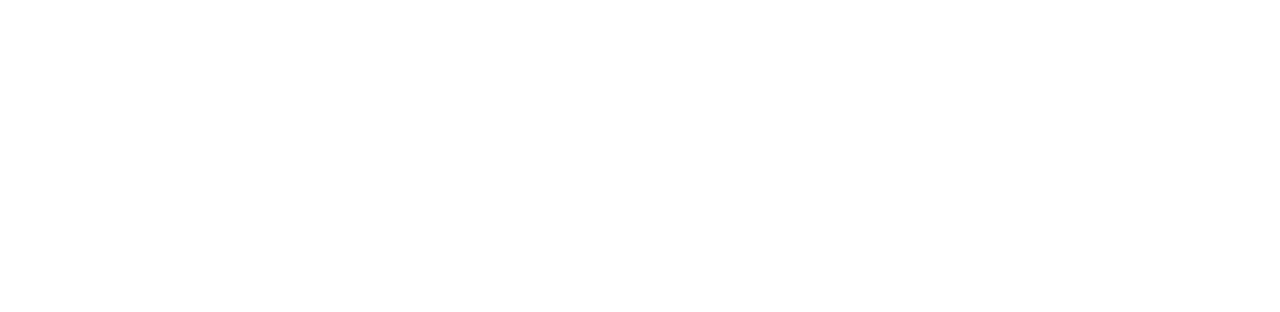
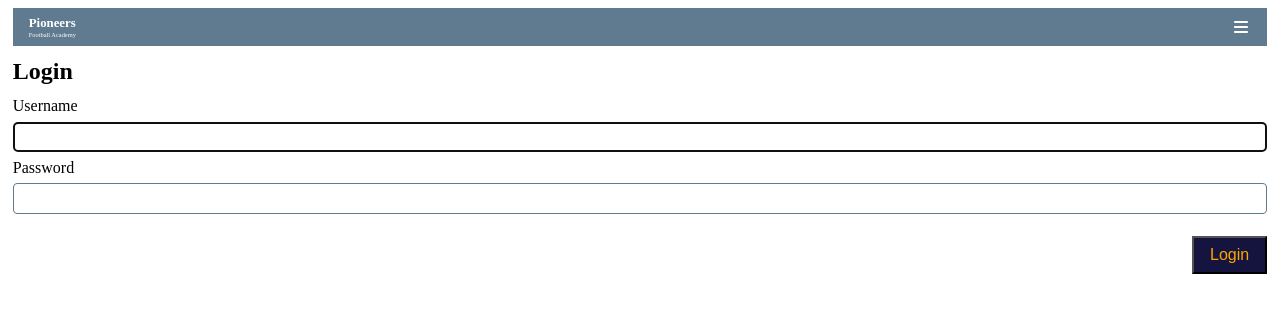
Before and after one commit to tostos17/pfa-web-app, a React (Vite) app: page / in a window 1280 px wide. Shown: the top 312 px of the page. Built offline with nearby package versions, Linux system fonts and the light colour scheme.

Commit message:
removed unused imports

```diff
--- a/src/App.tsx
+++ b/src/App.tsx
@@ -14,7 +14,7 @@
       <Route path='/' element={<Layout />} >
         <Route path='reg' element={<RegistrationPage />} />
         <Route path='players' element={<PlayerListPage />} />
-        <Route path='login' element={<LoginPage />} />
+        <Route path='/' element={<LoginPage />} />
         <Route path='home' element={<Landing />} />
       </Route>
     </Routes>
--- a/src/components/Header.tsx
+++ b/src/components/Header.tsx
@@ -1,4 +1,4 @@
-import { useContext, useState } from "react";
+import { useState } from "react";
 import Title from './Title'
 import NavBar from './NavBar'
 import { FontAwesomeIcon } from "@fortawesome/react-fontawesome";
--- a/src/pages/LoginPage.tsx
+++ b/src/pages/LoginPage.tsx
@@ -1,11 +1,12 @@
-import { useContext, useEffect, useRef, useState } from "react"
-import { useAppDispatch, useAppSelector } from "../redux/hooks";
+import { useEffect, useRef, useState } from "react"
+import { useAppSelector } from "../redux/hooks";
 // import { doLogin } from "../redux/userSlice";
 import { useNavigate } from "react-router-dom";
 import { toast, ToastContainer } from "react-toastify";
 import { useAuth, type AuthUser } from "../context/UserContext";
 import axios from "axios";
 import type { ApiResponse } from "../redux/playerSlice";
+import Header from "../components/Header";
 
 
 const LoginPage = () => {
@@ -78,7 +79,11 @@
 
   return (
     <>
+        <Header />
+
         {loading && <p>Processing...</p>}
+
+        <h2>Login</h2>
 
         <form onSubmit={handleSubmit} className="login-form">
         <label htmlFor="username">Username</label>
```
